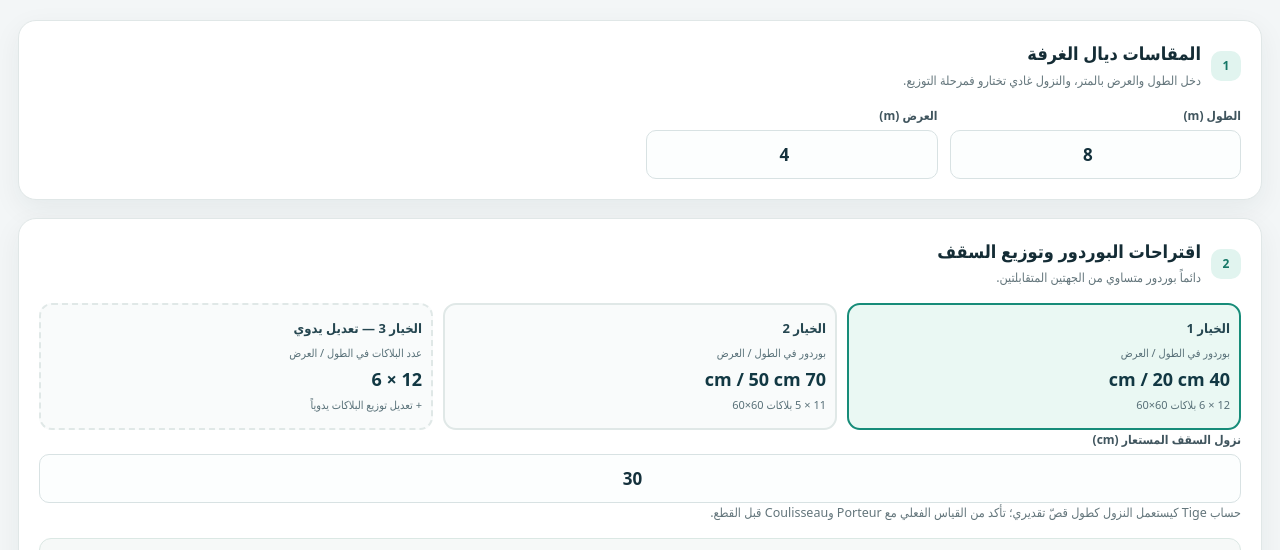
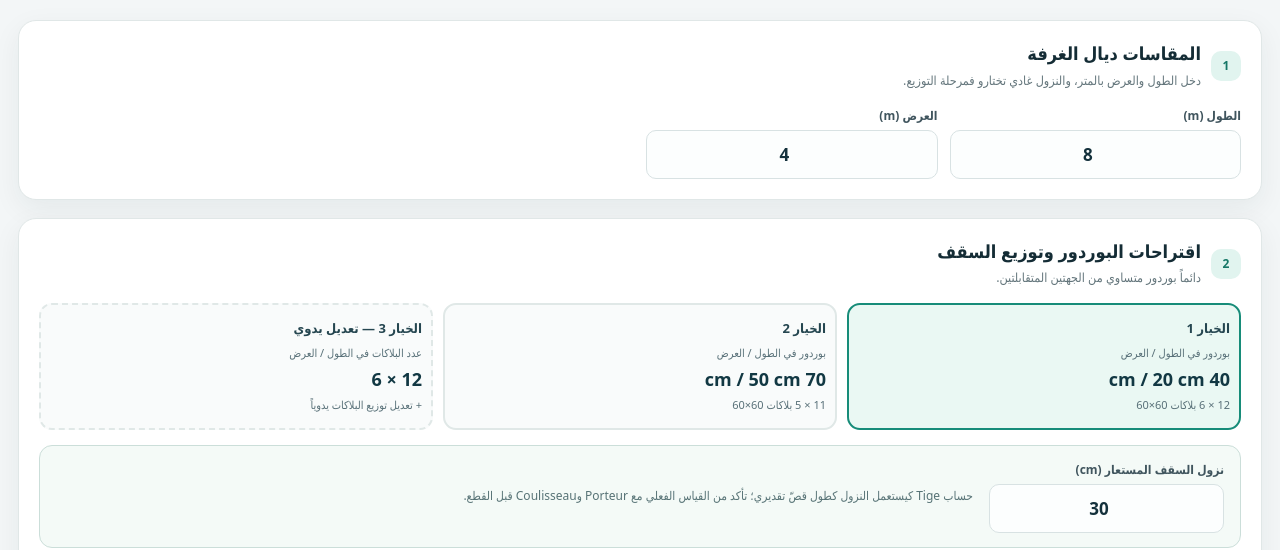
Before and after one commit to khaliyoussef5/assassat-khali-app, a website: page public/calculators/armstrong/index.html in a window 1280 px wide. Shown: the part 174-724 px from the top of the page. Drawn offline with Linux system fonts and the light colour scheme.

Commit message:
Match original Armstrong visual design for drop selector in BA13 border suggestions

```diff
--- a/public/calculators/armstrong/index.html
+++ b/public/calculators/armstrong/index.html
@@ -111,6 +111,10 @@
   @media(max-width:600px){#ak-calculator .ak-options{grid-template-columns:repeat(2,minmax(0,1fr))}#ak-calculator .ak-option-manual{grid-column:1/-1}}
   @media(max-width:380px){#ak-calculator .ak-options{grid-template-columns:1fr}#ak-calculator .ak-stats{gap:5px}#ak-calculator .ak-stat b{font-size:16px}}
   @media print{body,#ak-calculator{background:white!important}#ak-calculator{padding:0}#ak-calculator .ak-head{background:#fff;color:#142c35;border:1px solid #a6bbc2}#ak-calculator .ak-head p,#ak-calculator .ak-strap{color:#526c73}#ak-calculator .ak-columns{display:block}#ak-calculator .ak-left,#ak-calculator .ak-actions,#ak-calculator .ak-small-check,#ak-calculator .ak-custom,#ak-calculator .ak-hide-print{display:none!important}#ak-calculator .ak-panel{box-shadow:none;break-inside:avoid}#ak-calculator .ak-result{display:block}#ak-calculator .ak-table{min-width:0}#ak-calculator .ak-graphic svg{max-height:520px}}
+  #ak-calculator .ak-drop-setting{display:flex;align-items:center;gap:16px;flex-wrap:wrap;background:#f4faf7;border:1px solid #cbded9;border-radius:13px;padding:14px 16px;margin-top:15px}
+  #ak-calculator .ak-drop-setting .ak-field{width:235px;max-width:100%;flex:none}
+  #ak-calculator .ak-drop-setting .ak-sub{flex:1;margin:0;min-width:210px;color:#577376;font-size:12px;line-height:1.85}
+  @media(max-width:600px){#ak-calculator .ak-drop-setting .ak-field{width:100%}#ak-calculator .ak-drop-setting .ak-sub{min-width:100%}}
 </style>
 </head>
 <body>
```
